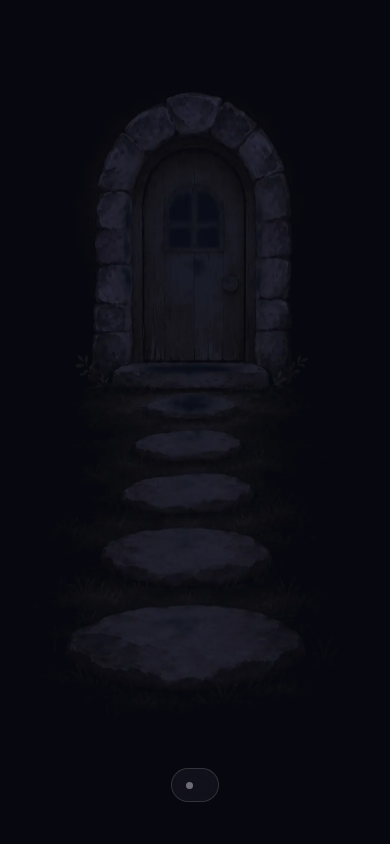
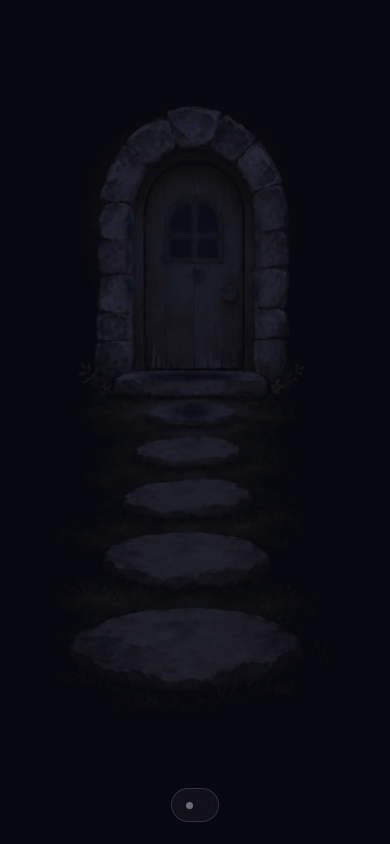
Before and after one commit to hyunjae0110/night-counsel, a plain HTML site: page index.html in a window 390 px wide. Shown: the top 844 px of the page. Drawn offline with Linux system fonts and the light colour scheme; a web font is replaced by a local one.

Commit message:
시안 3: 첫 화면에 넓은 바깥 풍경 그림을 넣는다 (합치지 않는 시안)
- PC는 넓은 그림이 화면을 덮고, 휴대폰은 세로 그림이 화면을 채운다.
- 문 상태 알림은 PC에서 문의 창 옆에, 휴대폰에서 그림 아래에 놓는다.
- 불 꺼진 그림 두 장은 불 켜진 그림의 색을 바꿔 만든 임시 그림이다.
- 문서 화면의 제목도 명조로 맞춘다.

Co-Authored-By: Claude Fable 5.2 <noreply@anthropic.com>
Claude-Session: https://claude.ai/code/session_01T7Ye9YkY7NgjhjaAsPXd3D

```diff
--- a/css/home.css
+++ b/css/home.css
@@ -67,30 +67,41 @@
 }
 
 .home .hero {
+  /* 넓은 그림이 화면을 덮을 때의 크기. 문 옆 알림의 자리를 그림에 맞추는 데 쓴다 */
+  --pic-w: max(100vw, 177.78svh);
+  --pic-h: max(100svh, 56.25vw);
   position: relative;
-  min-height: 100svh;
-  display: grid;
-  justify-items: center;
+  height: 100svh;
   overflow: hidden;
 }
 
-.home .world {
-  position: relative;
-  mix-blend-mode: lighten;
-  -webkit-mask-image: linear-gradient(to right, transparent, #000 24%, #000 76%, transparent);
-  mask-image: linear-gradient(to right, transparent, #000 24%, #000 76%, transparent);
-  height: 142svh;
-  max-height: 1500px;
-  aspect-ratio: 2 / 3;
-  margin-top: calc(var(--site-nav) - 4svh);
-}
-
+.home .world,
+.home .world picture,
 .home .world img {
   position: absolute;
   inset: 0;
   width: 100%;
   height: 100%;
   max-width: none;
+}
+
+.home .world {
+  mix-blend-mode: lighten;
+}
+
+.home .world img {
+  object-fit: cover;
+  object-position: 50% 30%;
+}
+
+/* 그림의 아래쪽 가장자리는 밤 색으로 덮어 다음 장면으로 이어지게 한다 */
+.home .hero::after {
+  content: "";
+  position: absolute;
+  inset: auto 0 0 0;
+  height: 16%;
+  background: linear-gradient(to bottom, transparent, var(--night));
+  pointer-events: none;
 }
 
 .home .world .on {
@@ -102,12 +113,12 @@
   opacity: 1;
 }
 
-/* 지금 문 상태: 첫 화면 아래쪽에 얹은 작은 알림 */
+/* 지금 문 상태: 문의 창 옆에 붙인 작은 알림 */
 .home .state {
   position: absolute;
-  top: calc(100svh - 76px);
-  left: 50%;
-  transform: translateX(-50%);
+  z-index: 1;
+  left: calc(50% + var(--pic-w) * 0.108);
+  top: calc(30svh + var(--pic-h) * 0.018 - 19px);
   min-height: 38px;
   padding: 0 16px 0 14px;
   display: inline-flex;
@@ -453,15 +464,21 @@
     --round: 24px;
   }
 
+  /* 휴대폰: 세로 그림이 메뉴 아래부터 화면을 채우고, 알림은 그림 아래에 놓인다 */
   .home .world {
+    inset: calc(var(--site-nav) - 8px) 0 64px;
     height: auto;
-    width: 128vw;
-    margin: calc(var(--site-nav) - 6vw) -14vw 0;
-    -webkit-mask-image: none;
-    mask-image: none;
+  }
+
+  .home .hero::after {
+    content: none;
   }
 
   .home .state {
+    left: 50%;
+    top: auto;
+    bottom: 22px;
+    transform: translateX(-50%);
     min-height: 34px;
     font-size: 13px;
   }
--- a/css/site.css
+++ b/css/site.css
@@ -514,3 +514,11 @@
   opacity: 1;
   font-weight: 600;
 }
+
+/* 시안 3: 문서 화면의 제목도 대문과 같은 명조로 쓴다 */
+.doc h1,
+.doc h2 {
+  font-family: var(--display);
+  font-weight: 800;
+  letter-spacing: -0.035em;
+}
--- a/index.html
+++ b/index.html
@@ -61,9 +61,16 @@
 
   <section class="hero">
     <h1 class="hide">밤의 작은 상담소</h1>
+    <!-- 세계: PC는 넓은 그림, 휴대폰은 세로 그림. 불 꺼진 그림 위에 불 켜진 그림이 겹친다. -->
     <div class="world" aria-hidden="true">
-      <img class="off" src="assets/home/stones-off.webp?v=13" alt="" width="1000" height="1500">
-      <img class="on" src="assets/home/stones.webp?v=13" alt="" width="1000" height="1500">
+      <picture class="off">
+        <source media="(min-width: 834px)" srcset="assets/home/world-wide-off.webp?v=13" width="1672" height="941">
+        <img src="assets/home/stones-off.webp?v=13" alt="" width="1000" height="1500">
+      </picture>
+      <picture class="on">
+        <source media="(min-width: 834px)" srcset="assets/home/world-wide-on.webp?v=13" width="1672" height="941">
+        <img src="assets/home/stones.webp?v=13" alt="" width="1000" height="1500">
+      </picture>
     </div>
     <p class="state" role="status"><i aria-hidden="true"></i><span class="js-state"></span></p>
   </section>
```
Also changed, not shown: guide.html (+3 -0 lines), privacy.html (+3 -0 lines), terms.html (+3 -0 lines), assets/home/world-wide-off.webp (added), assets/home/world-wide-on.webp (added).
